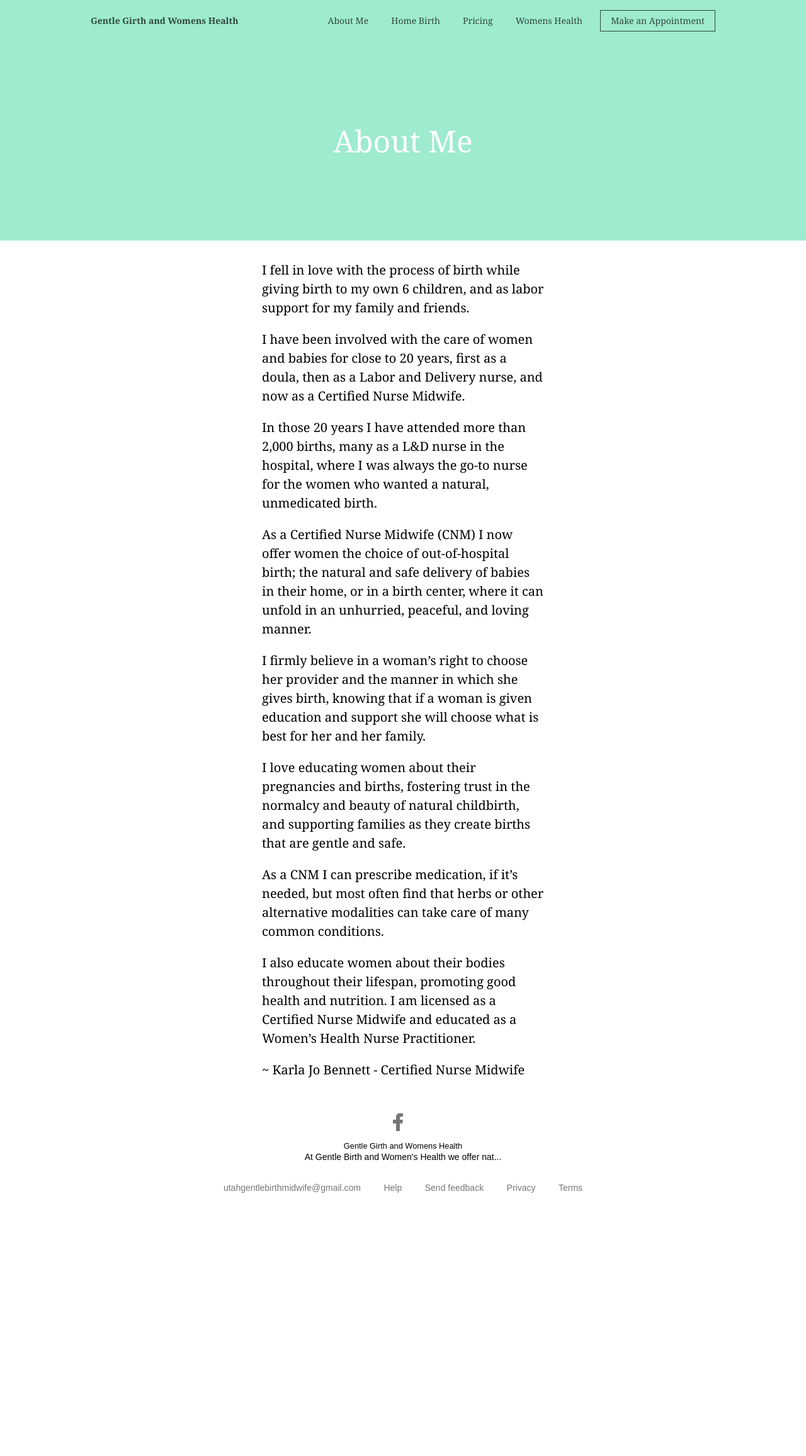
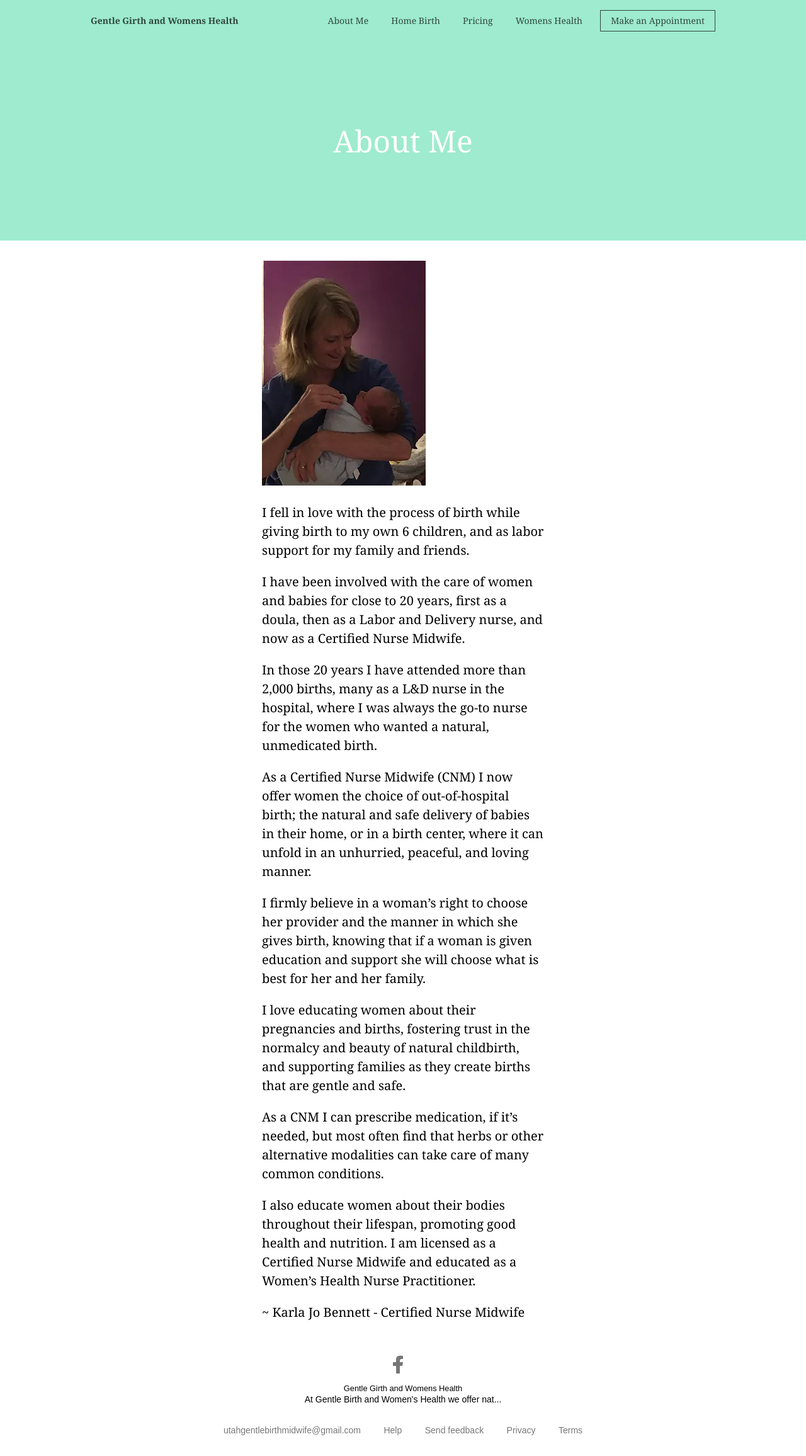
Before and after one commit to justgage/gentlebirth, a Jekyll site: the page built from _pages/about.markdown, in a window 1280 px wide. Shown: the whole page at 63% size. Built offline with Jekyll 4.4.1, drawn with Linux system fonts in a browser that asks for light colours; before the commit the page ends 1927 px from its top, so only the background shows below that.

Commit message:
Updated About

```diff
--- a/_pages/about.markdown
+++ b/_pages/about.markdown
@@ -3,6 +3,8 @@ title: About Me
 permalink: "/about/"
 layout: page
 ---
+
+![karla-holding-baby.webp](/uploads/karla-holding-baby.webp)
 
 I fell in love with the process of birth while giving birth to my own 6 children, and as labor support for my family and friends.
 
@@ -20,4 +22,4 @@ As a CNM I can prescribe medication, if it's needed, but most often find that he
 
 I also educate women about their bodies throughout their lifespan, promoting good health and nutrition.   I am licensed as a Certified Nurse Midwife and educated as a Women's Health Nurse Practitioner.
 
-~ Karla Jo Bennett - Certified Nurse Midwife
+\~ Karla Jo Bennett - Certified Nurse Midwife
```
